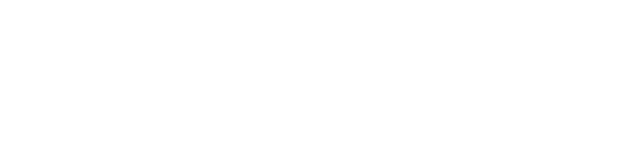
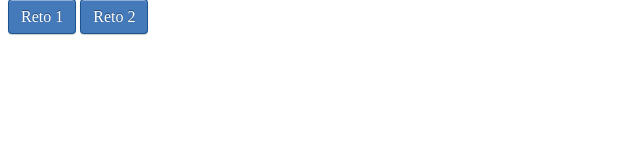
Before and after one commit to Diegolivia/Sem13-Pacha, a plain HTML site: page index.html in a window 1280 px wide. Shown: the whole page, without its empty margins (0-640 px from the left). Drawn offline with Linux system fonts and the light colour scheme.

Commit message:
add index

```diff
--- /dev/null
+++ b/css/index.css
@@ -0,0 +1,15 @@
+.button {
+  -webkit-border-radius: 4px;
+  -moz-border-radius: 4px;
+  border-radius: 4px;
+  border: solid 1px #20538D;
+  text-shadow: 0 -1px 0 rgba(0, 0, 0, 0.4);
+  -webkit-box-shadow: inset 0 1px 0 rgba(255, 255, 255, 0.4), 0 1px 1px rgba(0, 0, 0, 0.2);
+  -moz-box-shadow: inset 0 1px 0 rgba(255, 255, 255, 0.4), 0 1px 1px rgba(0, 0, 0, 0.2);
+  box-shadow: inset 0 1px 0 rgba(255, 255, 255, 0.4), 0 1px 1px rgba(0, 0, 0, 0.2);
+  background: #4479BA;
+  color: #FFF;
+  padding: 8px 12px;
+  text-decoration: none;
+  margin-top: 100px;
+}
--- a/index.html
+++ b/index.html
@@ -0,0 +1,13 @@
+<!DOCTYPE html>
+<html lang="en">
+  <head>
+    <meta charset="UTF-8" />
+    <meta name="viewport" content="width=device-width, initial-scale=1.0" />
+    <title>Document</title>
+    <link rel="stylesheet" href="css/index.css">
+  </head>
+  <body>
+    <a href="Reto1.html" class="button">Reto 1</a>
+    <a href="Reto2.html" class="button">Reto 2</a>
+  </body>
+</html>
```
Also changed, not shown: Reto2.html (+39 -10 lines), css/reto2.css (+11 -1 lines).
